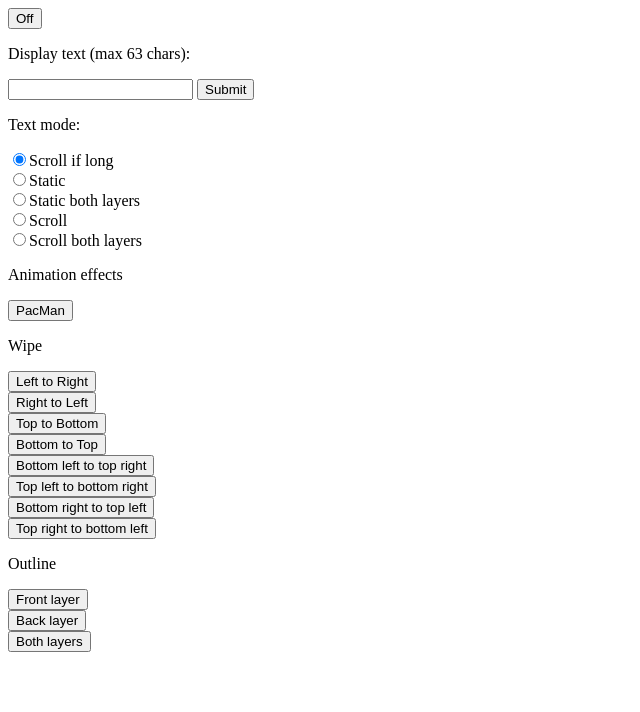
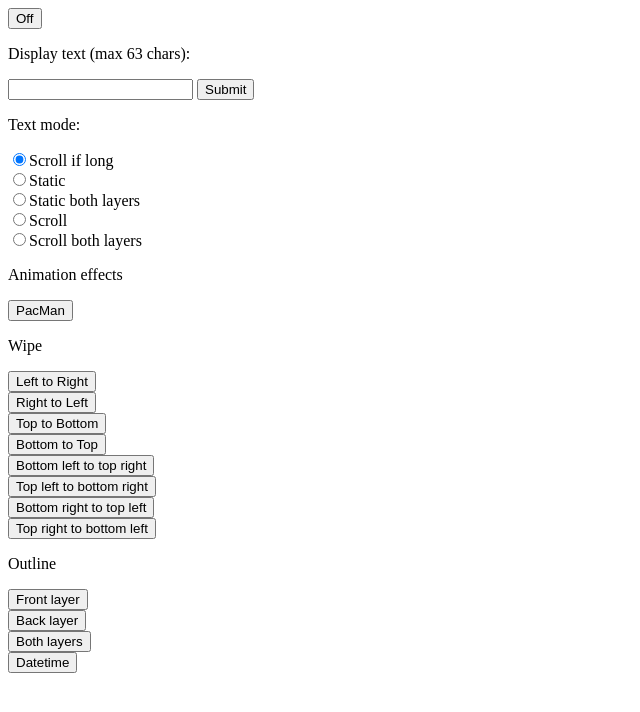
Before and after one commit to martin-walls/led-display, a plain HTML site: page wifi/data/index.html in a window 1280 px wide. Shown: the whole page, without its empty margins (0-640 px from the left). Drawn offline with Linux system fonts and the light colour scheme.

Commit message:
time from ntp server

```diff
--- a/wifi/data/index.html
+++ b/wifi/data/index.html
@@ -56,5 +56,8 @@
             <br>
             <button type="button" onclick="boxOutline(2)">Both layers</button>
         </div>
+        <div>
+            <button type="button" onclick="datetime()">Datetime</button>
+        </div>
     </body>
 </html>
--- a/wifi/data/scripts.js
+++ b/wifi/data/scripts.js
@@ -60,3 +60,9 @@ function boxOutline(layer) {
     fd.append("layer", layer);
     sendUpdate(fd);
 }
+
+function datetime() {
+    const fd = new FormData();
+    fd.append("mode", "3");
+    sendUpdate(fd);
+}
```
Also changed, not shown: 2 other files.
